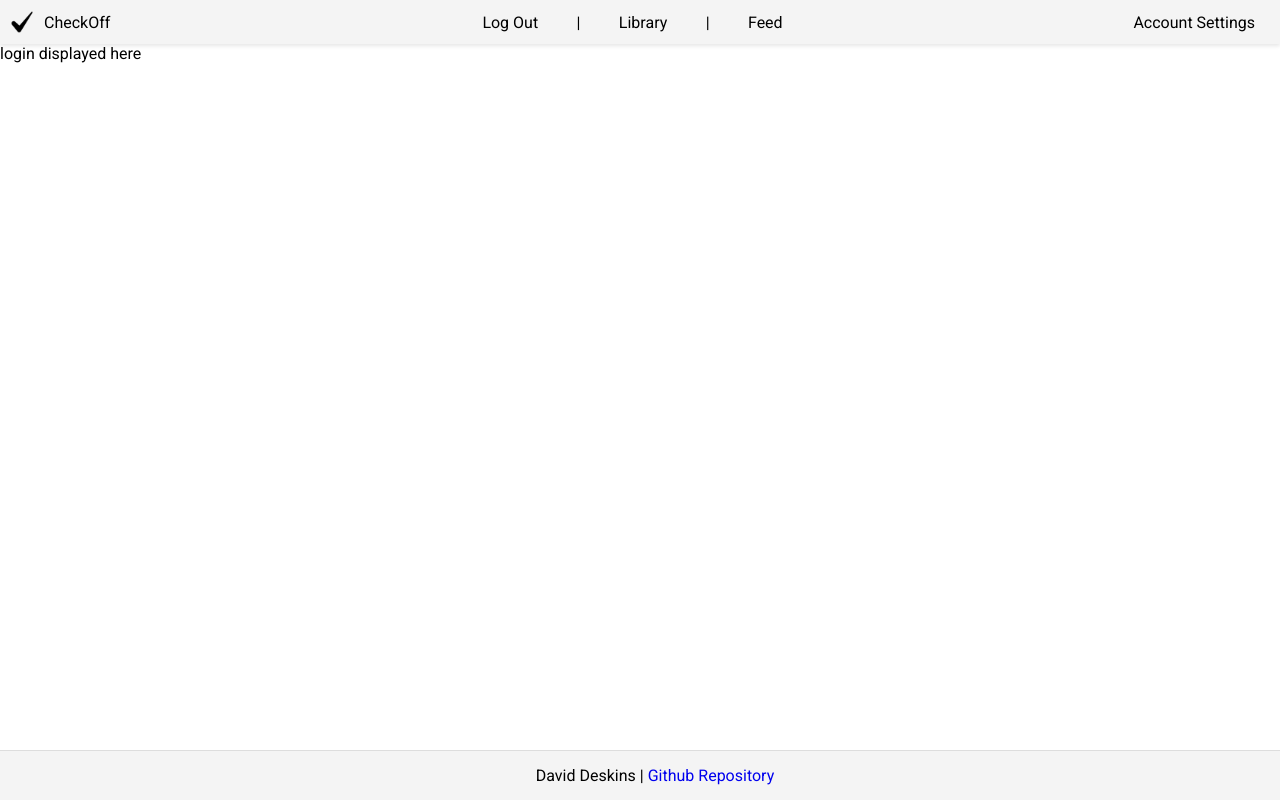
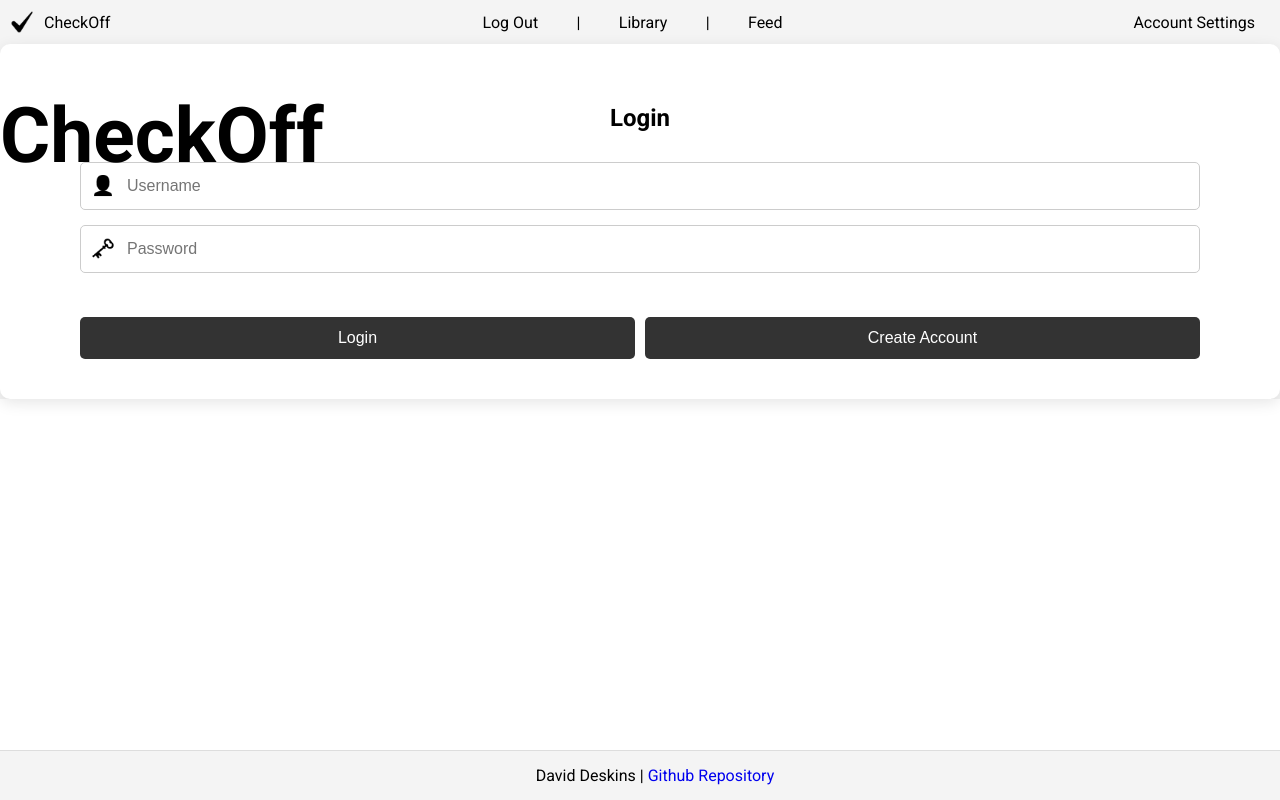
Before and after one commit to HyperNebula/CS260-Startup, a React (Vite) app: page / in a window 1280 px wide. Built offline with nearby package versions, Linux system fonts and the light colour scheme.

Commit message:
Added login.jsx body

```diff
--- a/src/login/login.jsx
+++ b/src/login/login.jsx
@@ -1,9 +1,36 @@
 import React from 'react';
 
 export function Login() {
-  return (
-    <main className="container-fluid bg-secondary text-center">
-      <div>login displayed here</div>
-    </main>
-  );
+  	return (
+		<main className='login-page'>
+
+			<h1 id="login-title">CheckOff</h1>
+
+			<div className="login_box">
+
+				<h2 style={{ marginBottom: 30 }}>Login</h2>
+
+				<form action="library.html">
+					<div className="input-group">
+						<span className="icon">👤</span>
+						<input type="text" name="username" placeholder="Username" minlength="3" required/>
+					</div>
+
+					<div className="input-group">
+						<span className="icon">🗝️</span>
+						<input type="password" name="password" placeholder="Password" minlength="8" required/>
+					</div>
+
+					<br/>
+
+					<div className="form-actions">
+						<input type="submit" value="Login"/>
+						<input type="submit" value="Create Account" formaction="settings.html"/>
+					</div>
+				</form>
+
+			</div>
+
+		</main>
+  	);
 }
```
